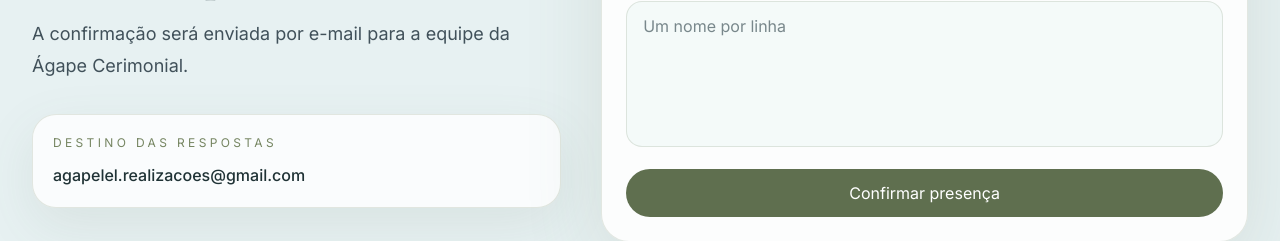
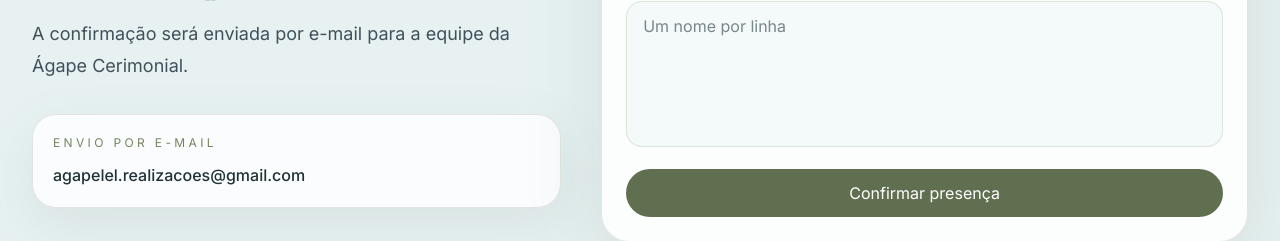
Before and after one commit to humbertoelias/casamento-elizangela-moacir, a Next.js app: page / in a window 1280 px wide. Shown: the part 1960-2201 px from the top of the page. Built offline with nearby package versions, Linux system fonts and the light colour scheme.

Commit message:
Ajusta texto da confirmacao por email

```diff
--- a/components/RsvpSection.tsx
+++ b/components/RsvpSection.tsx
@@ -27,7 +27,7 @@ export function RsvpSection() {
             />
 
             <div className="mt-8 rounded-[1.5rem] border border-[var(--color-border)] bg-white/80 p-5 shadow-[0_18px_54px_rgba(91,112,87,0.1)]">
-              <p className="text-xs uppercase tracking-[0.28em] text-[var(--color-olive-soft)]">Destino das respostas</p>
+              <p className="text-xs uppercase tracking-[0.28em] text-[var(--color-olive-soft)]">Envio por e-mail</p>
               <p className="mt-3 break-all text-base font-medium text-[var(--color-text-strong)]">
                 agapelel.realizacoes@gmail.com
               </p>
```
